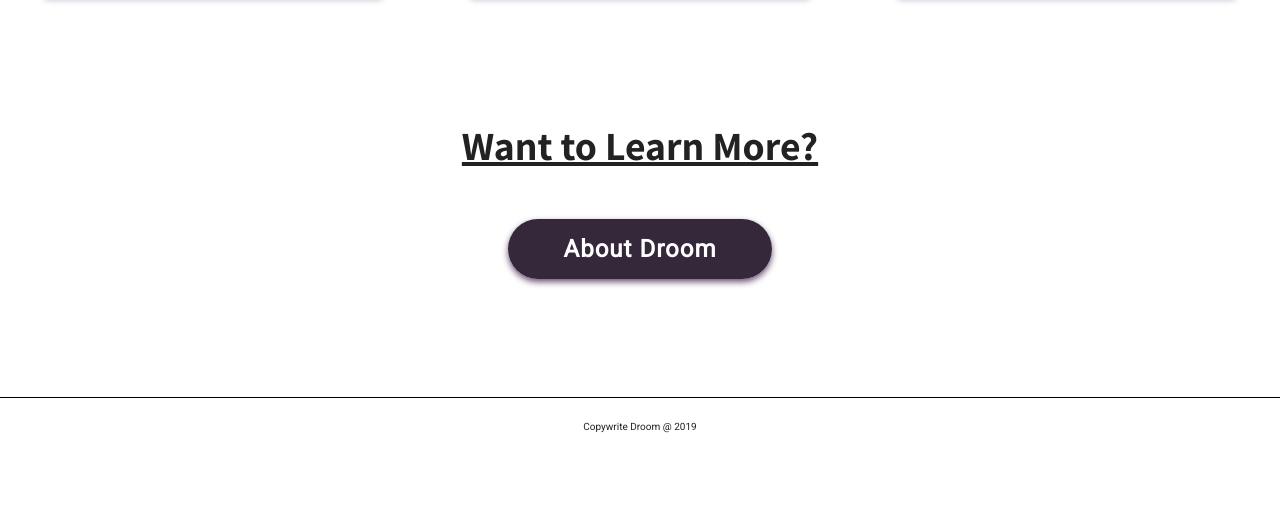
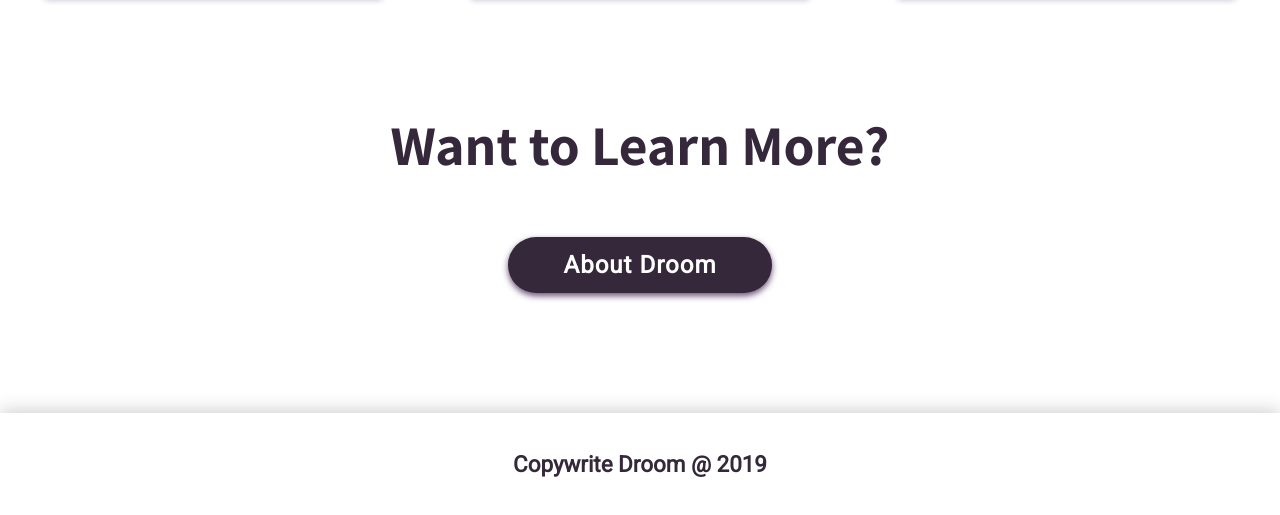
Before and after one commit to BW-Droom/marketing_page, a plain HTML site: page index.html in a window 1280 px wide. Shown: the part 602-1117 px from the top of the page. Before the commit the page ends 1058 px from the top, so only its background shows below. Drawn offline with Linux system fonts and the light colour scheme.

Commit message:
completed footer

```diff
--- a/index.html
+++ b/index.html
@@ -41,12 +41,14 @@
         <a class="btn" href="about.html#smarter">Smarter</a>
     </section>
 
-    <section class="bottom">
-        <h4 class="learn-more">Want to Learn More?</h4>
+    <section class="learn-more">
+        <h3>Want to Learn More?</h3>
         <a class="btn" href="about.html">About Droom</a>
     </section>
 
-    <footer>Copywrite Droom @ 2019</footer>
+    <footer>
+        <p>Copywrite Droom @ 2019</p>
+    </footer>
 
 
     <script src="js/index.js" type="text/javascript"></script>
--- a/less/footer.less
+++ b/less/footer.less
@@ -1,7 +1,14 @@
+
 footer {
-    padding: 1.5rem;
-    border-top: 1px solid black;
-    display: flex;
-    justify-content: center;
-    margin-top: 2rem;
+  margin-top: 120px;
+
+  p {
+    cursor: default;
+    color: @dark-shades;
+    font-size: 1.4rem;
+    font-weight: bold;
+    text-align: center;
+    padding: 2.5rem 0;
+    .box-shadow(0px, -2px, 18px, 0px, rgba(0,0,0, .2));
+  }
 }
--- a/less/mixins.less
+++ b/less/mixins.less
@@ -7,7 +7,7 @@
           transition: @time @which @effect;
 }
 
-//  e.g     0px          2px        4px    10px     #000
+//  e.g     0px          2px        4px    0px     #000
 .box-shadow(@horizontal, @vertical, @blur, @spread, @color) {
   -webkit-box-shadow: @horizontal @vertical @blur @spread @color;
      -moz-box-shadow: @horizontal @vertical @blur @spread @color;
--- a/less/page-home.less
+++ b/less/page-home.less
@@ -40,19 +40,14 @@
 
 }
 
-.bottom {
-  display: block;
-  text-align: center;
-  height: 30vh;
+.learn-more {
+  margin: 0 auto;
+  margin-top: 120px;
+  .flex-box(column, flex-start, center);
 
-  .learn-more {
-    font-size: 2.5rem;
-    margin-top: 8rem;
-    margin-bottom: 4.5rem;
-    text-decoration: underline;
-  }
-
-  .about-btn {
-
+  h3 {
+    color: @dark-shades;
+    font-size: 3.5rem;
+    margin-bottom: 4rem;
   }
 }
```
Also changed, not shown: about.html (+3 -1 lines), css/index.css.
